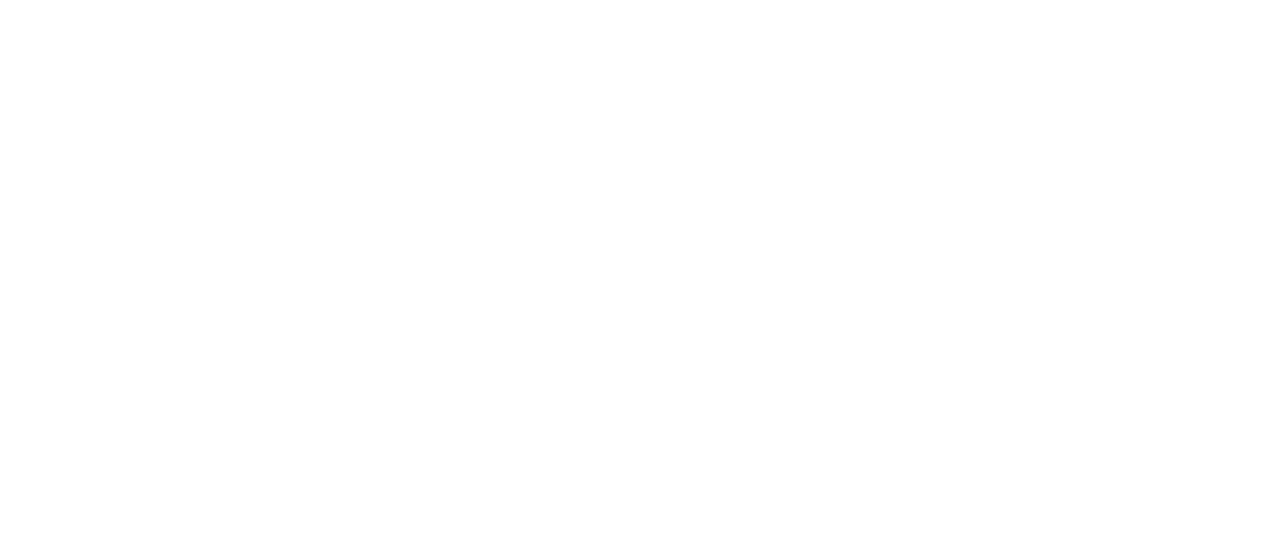
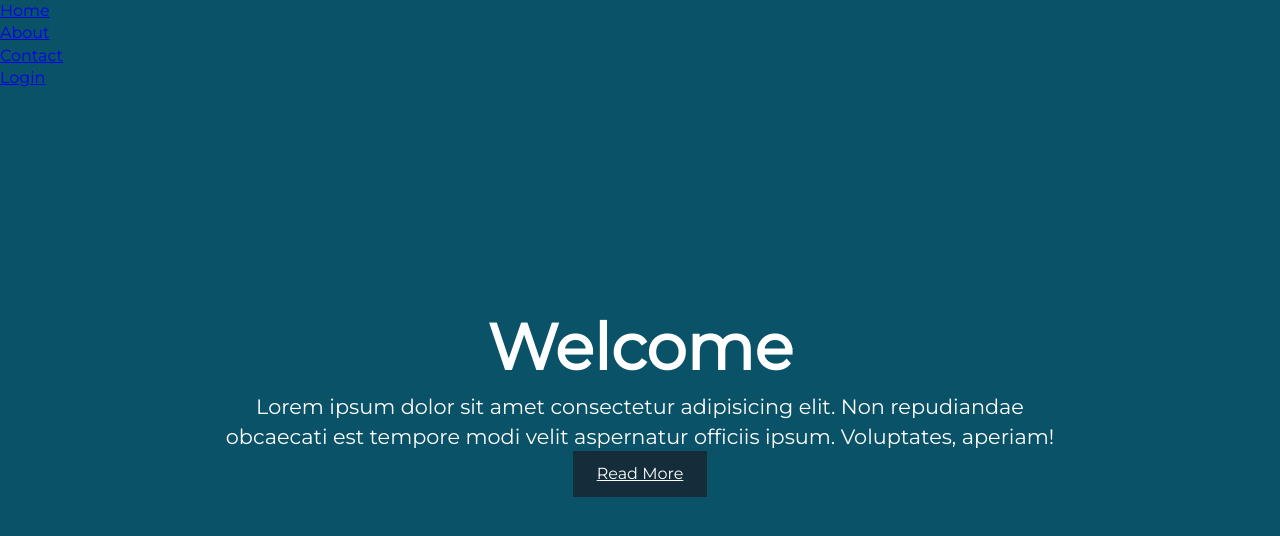
Before and after one commit to giantslayer21/game, a plain HTML site: page index.html in a window 1280 px wide. Drawn offline with Linux system fonts and the light colour scheme.

Commit message:
Added some styling

```diff
--- a/index.html
+++ b/index.html
@@ -3,9 +3,35 @@
 <head>
     <meta charset="UTF-8">
     <meta name="viewport" content="width=device-width, initial-scale=1.0">
-    <title>Document</title>
+    <title>Hamburger</title>
+    <link rel="stylesheet" href="style/style.css">
+    <link rel="stylesheet" href="style/menu.css">
+    <link href="https://fonts.googleapis.com/css2?family=Montserrat&display=swap" rel="stylesheet">
 </head>
 <body>
-
+    <div class="menu">
+        <input type="checkbox" class="toggle">
+        <div class="hamburger"><div></div></div>
+        <div class="menu">
+            <div>
+                <div>
+                    <ul>
+                        <li><a href="#">Home</a></li>
+                        <li><a href="#">About</a></li>
+                        <li><a href="#">Contact</a></li>
+                        <li><a href="#">Login</a></li>
+                    </ul>
+                </div>
+            </div>
+        </div>
+    </div>
+    <header class="showcase">
+        <div class="container showcase-inner">
+            <h1>Welcome</h1>
+            <p>Lorem ipsum dolor sit amet consectetur adipisicing elit. Non repudiandae
+                obcaecati est tempore modi velit aspernatur officiis ipsum. Voluptates, aperiam!</p>
+            <a href="#" class="btn">Read More</a>
+        </div>
+    </header>
 </body>
 </html>
--- /dev/null
+++ b/style/menu.css
@@ -0,0 +1,31 @@
+.menu{
+    position: fixed;
+    top:0;
+    left:0;
+    z-index: 1;
+}
+
+.menu .toggle{
+    position: absolute;
+    top:0;
+    left:0;
+    z-index: 2;
+    cursor: pointer;
+    width: 50px;
+    height: 50px;
+    opacity: 0;
+}
+
+.menu .hamburger{
+    position: absolute;
+    top: 0;
+    left:  0;
+    z-index: 1;
+    width: 60px;
+    height: 60px;
+    padding: 1rem;
+    /* background-color: whitesmoke;
+    display: flex;
+    align-items: center;
+    justify-content: center; */
+}
--- a/style/style.css
+++ b/style/style.css
@@ -0,0 +1,67 @@
+:root {
+  --primary-color: rgba(13, 110, 139, 0.75);
+  --overlay-color: rgba(24, 39, 51 , 0.85);
+  --menu-speed: 0.75s;
+}
+*{
+  box-sizing:border-box;
+  margin: 0;
+  padding: 0;
+  font-family: 'Montserrat', sans-serif;
+}
+
+body{
+  line-height: 1.4;
+}
+
+.container{
+  max-width: 960px;
+  margin: auto;
+  overflow: hidden;
+  padding: 0 3rem;
+}
+
+.showcase{
+  background-color: var(--primary-color);
+  color: #ffffff;
+  height: 100vh;
+  position: relative;
+}
+
+.showcase:before{
+  content: '';
+  background-color: black;
+  position: absolute;
+  top: 0;
+  left: 0;
+  width: 100%;
+  height: 100%;
+  z-index: -1;
+}
+
+.showcase .showcase-inner{
+  display: flex;
+  flex-direction: column;
+  align-items: center;
+  justify-content: center;
+  text-align: center;
+  height: 100%;
+}
+
+.showcase h1 {
+  font-size: 4rem;
+}
+.showcase p {
+  font-size: 1.3rem;
+}
+.btn {
+  display: inline-block;
+  border: none;
+  background-color: var(--overlay-color);
+  color: white;
+  padding: 0.75rem 1.5rem;
+}
+
+.btn:hover{
+  opacity: 0.7;
+}
```
